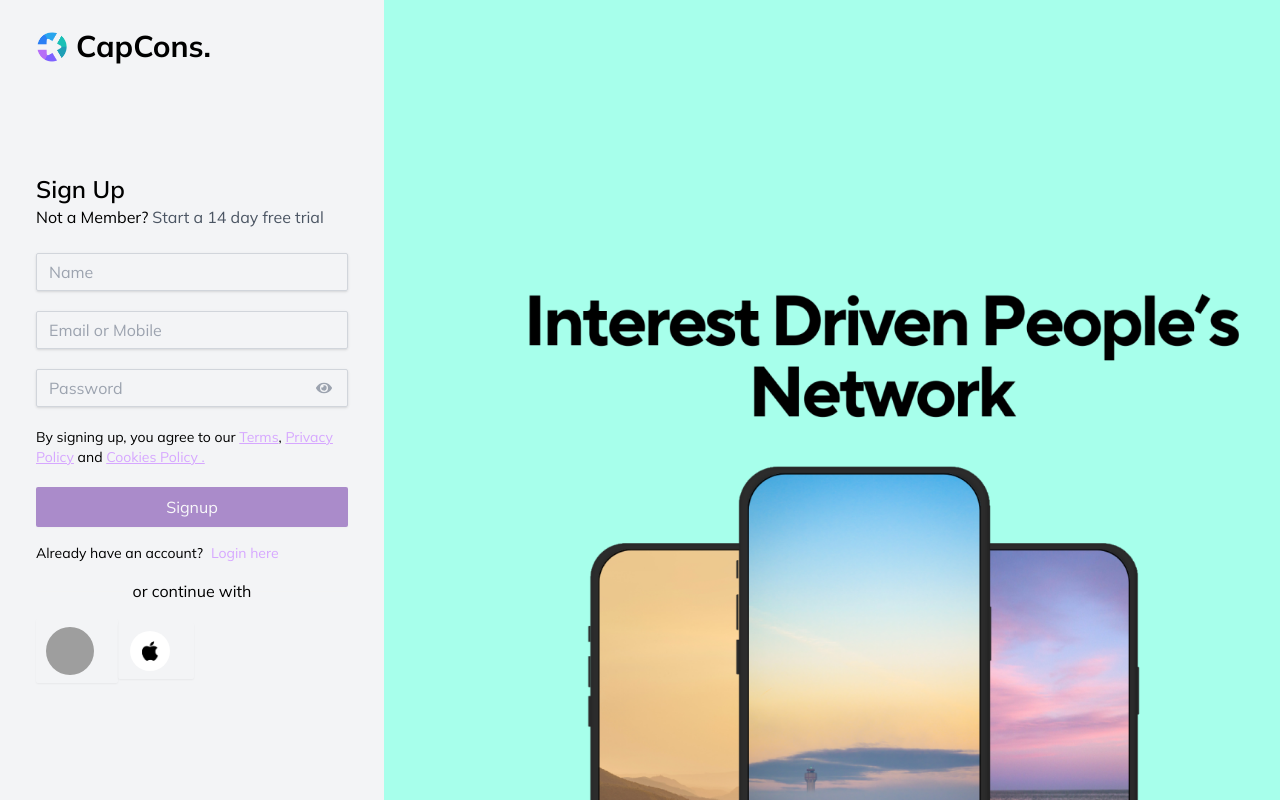
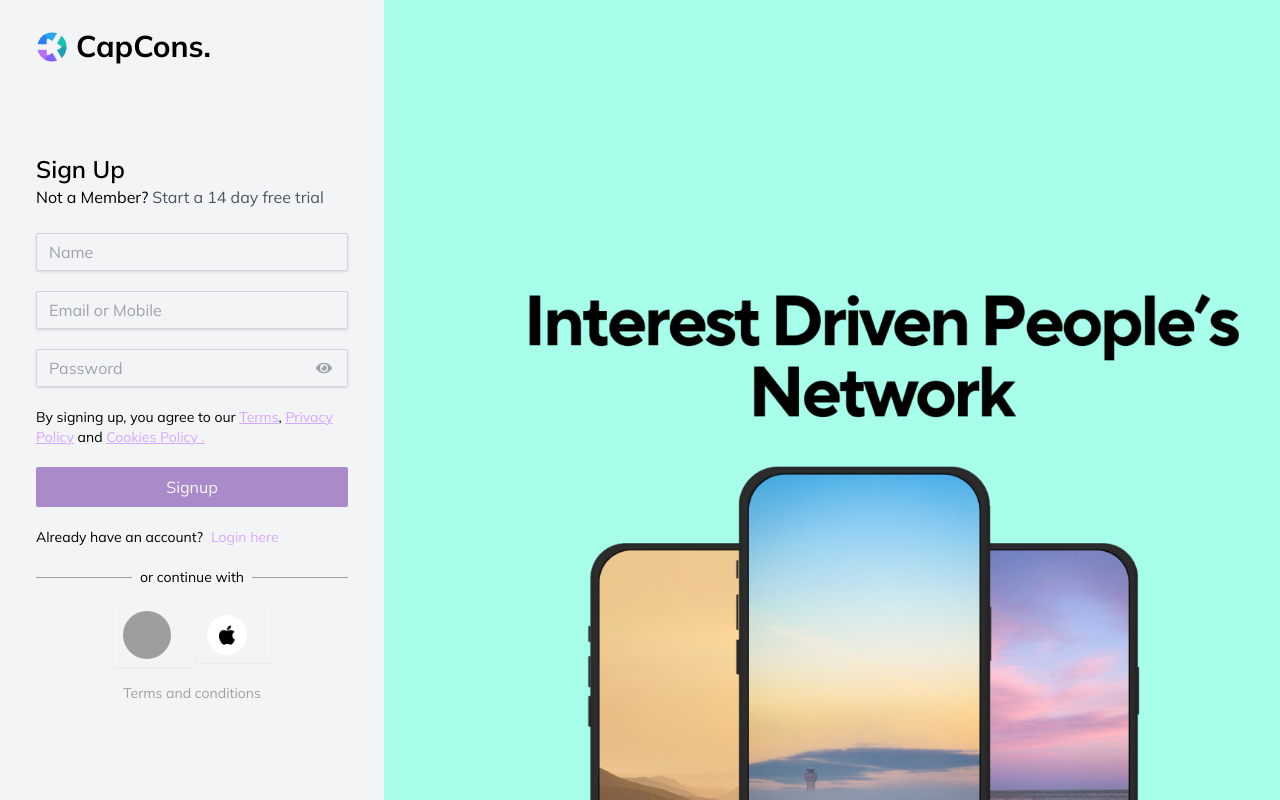
Before and after one commit to samitwadhwa/capcons, a Next.js app: page /signup in a window 1280 px wide. Shown: the top 800 px of the page. Built offline with nearby package versions, Linux system fonts and the light colour scheme; grey boxes are pictures that could not be loaded.

Commit message:
changes related to login-page-2

```diff
--- a/src/app/(auth)/signup/page.tsx
+++ b/src/app/(auth)/signup/page.tsx
@@ -169,19 +169,22 @@ const SignUp: React.FC = () => {
         <div>
           <Button className="w-19.5rem rounded-lg" type="submit" disabled={!isValid}>Signup</Button>
         </div>
-        <div className='flex justify-start items-center mt-4'>
+        <div className='flex justify-start items-center mt-5'>
           <h6 className={`h6 text-h6 mr-2 ${isDarkMode ? 'text-white' : 'text-black'}`}>Already have an account?</h6>
           <h6 className='text-login-color text-h6 h6 cursor-pointer'><a href="/login">Login here</a></h6>
         </div>
-        <div className='flex items-center mt-4'>
-      <div className='flex-grow border-t border-[#F4F4F4]'></div>
-      <span className={`mx-2 ${isDarkMode ? 'text-[#F4F4F4]' : 'text-black'}`}>or continue with</span>
-      <div className='flex-grow border-t  border-[#F4F4F4]'></div>
+        <div className='flex items-center mt-5'>
+      <div className='flex-grow border-t border-[#A0A0A0]'></div>
+      <span className={`mx-2 ${isDarkMode ? 'text-[#A0A0A0] h6 text-h6' : 'text-black h6 text-h6'}`}>or continue with</span>
+      <div className='flex-grow border-t  border-[#A0A0A0]'></div>
       </div>
 
-        <div className='flex justify-start items-center mt-4'>
+        <div className='flex justify-center items-center mt-4'>
           <Button iconType='google'  ></Button>
           <Button iconType='apple' ></Button>
+        </div>
+        <div className='flex justify-center items-center mt-4'>
+            <h6 className='text-h6 h6 text-[#A0A0A0]'>Terms and conditions</h6>
         </div>
       </form>
     </div>
```
